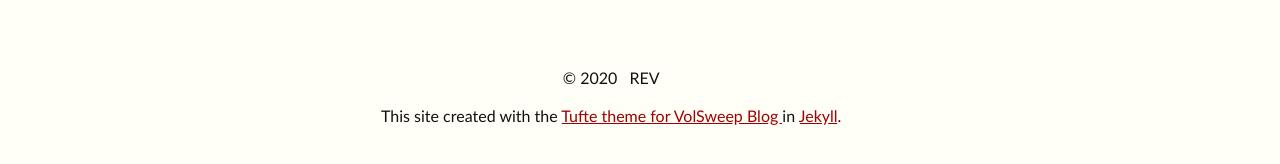
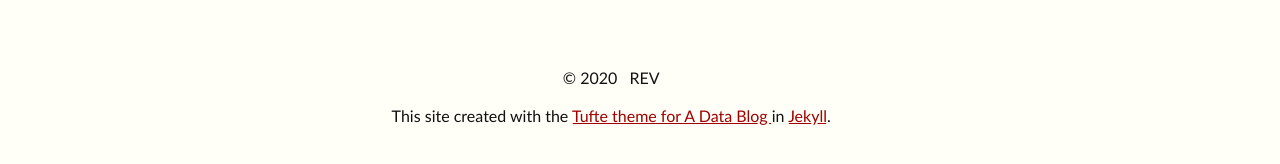
Before and after one commit to clayh53/tufte-jekyll, a Jekyll site: the page built from about/index.md, in a window 1280 px wide. Shown: the part 576-740 px from the top of the page. Built offline with Jekyll 4.4.1, drawn with Linux system fonts in a browser that asks for light colours.

Commit message:
Update _config.yml

```diff
--- a/_config.yml
+++ b/_config.yml
@@ -1,10 +1,10 @@
 baseurl: /
 title: The Sweep
-subtitle: VolSweep Blog
+subtitle: A Data Blog
 author: REV
 simple_search: http://google.com/search
 description: Open-sourced data exploration
-name: tufte
+name: VolSweep Blog
 markdown: kramdown
 markdown_ext: "markdown,mkdown,mkdn,mkd,md"
 permalink: /articles/:short_year/:title
```
